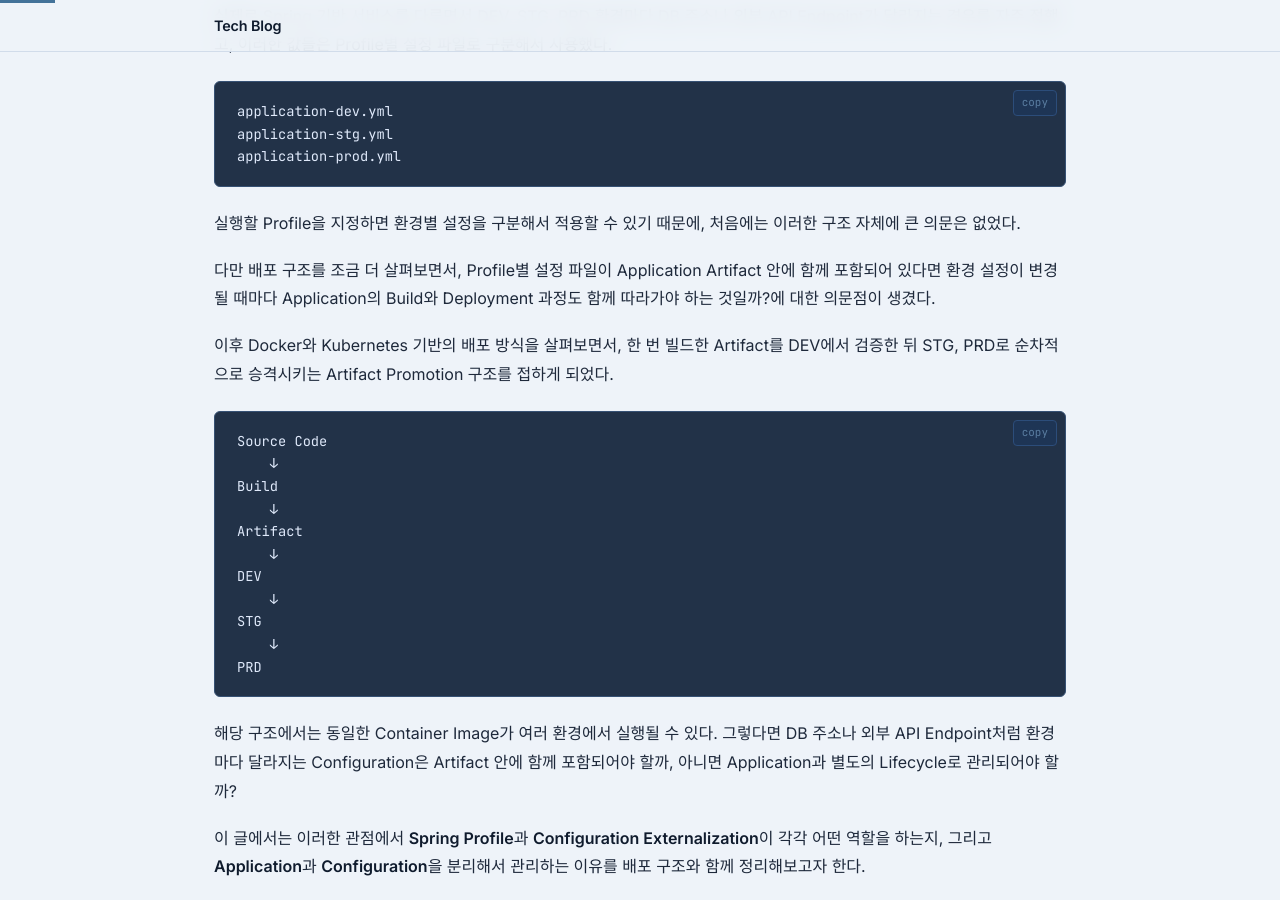
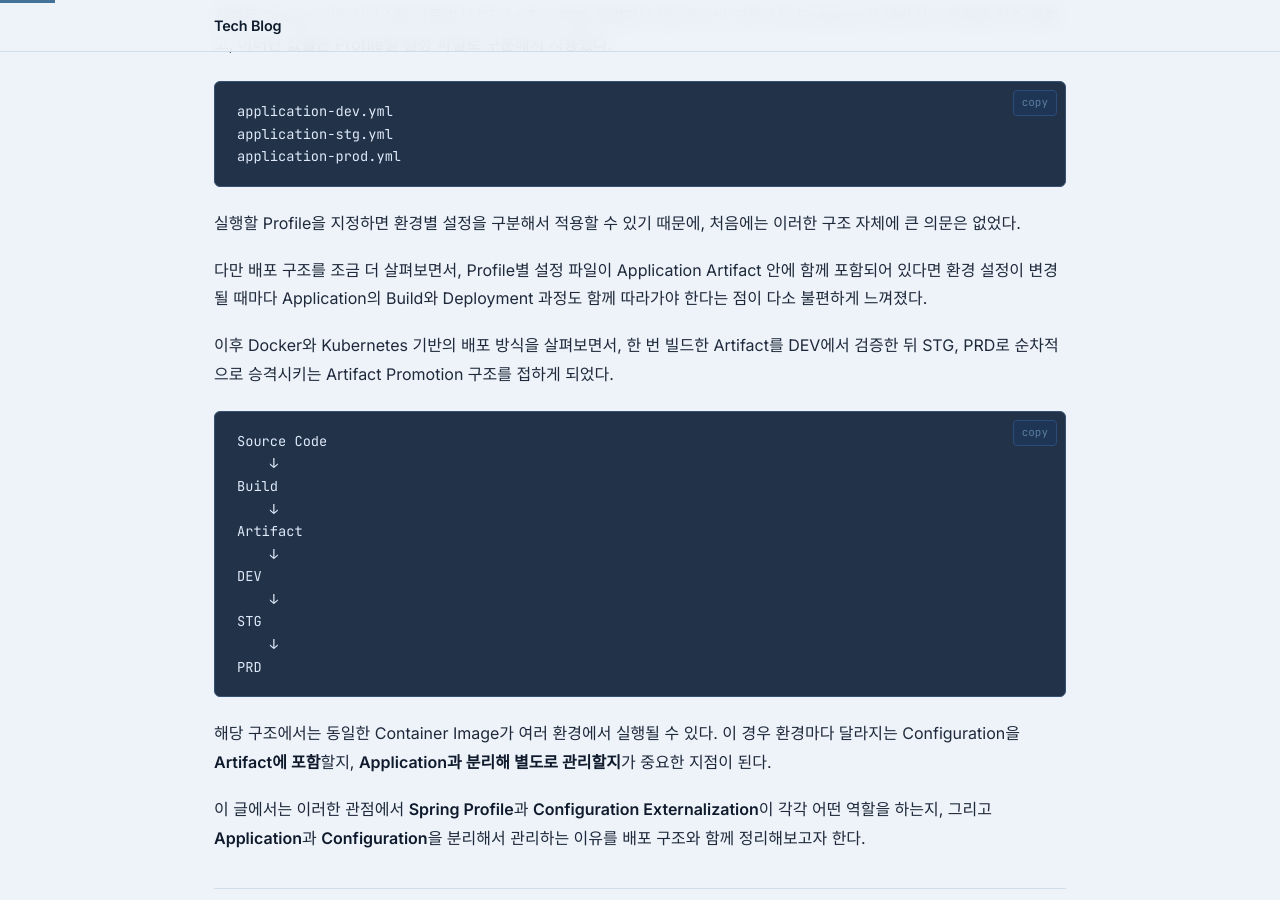
Before and after one commit to jw3418/jw3418.github.io, a Jekyll site: the page built from _posts/2026-08-23-application-configuration-seperation.md, in a window 1280 px wide and 900 px high, scrolled down 276 px. Built offline with Jekyll 4.4.1, drawn with Linux system fonts in a browser that asks for light colours; some of the changed text lies outside the part shown.

Commit message:
Refine discussion on application configuration separation
Clarified the separation of application configuration and lifecycle management in deployment structures, emphasizing the importance of managing configurations independently from the application artifact.

````diff
--- a/_posts/2026-08-23-application-configuration-seperation.md
+++ b/_posts/2026-08-23-application-configuration-seperation.md
@@ -19,7 +19,7 @@ application-prod.yml
 
 실행할 Profile을 지정하면 환경별 설정을 구분해서 적용할 수 있기 때문에, 처음에는 이러한 구조 자체에 큰 의문은 없었다.
 
-다만 배포 구조를 조금 더 살펴보면서, Profile별 설정 파일이 Application Artifact 안에 함께 포함되어 있다면 환경 설정이 변경될 때마다 Application의 Build와 Deployment 과정도 함께 따라가야 하는 것일까?에 대한 의문점이 생겼다.
+다만 배포 구조를 조금 더 살펴보면서, Profile별 설정 파일이 Application Artifact 안에 함께 포함되어 있다면 환경 설정이 변경될 때마다 Application의 Build와 Deployment 과정도 함께 따라가야 한다는 점이 다소 불편하게 느껴졌다.
 
 이후 Docker와 Kubernetes 기반의 배포 방식을 살펴보면서, 한 번 빌드한 Artifact를 DEV에서 검증한 뒤 STG, PRD로 순차적으로 승격시키는 Artifact Promotion 구조를 접하게 되었다.
 
@@ -37,7 +37,7 @@ STG
 PRD
 ```
 
-해당 구조에서는 동일한 Container Image가 여러 환경에서 실행될 수 있다. 그렇다면 DB 주소나 외부 API Endpoint처럼 환경마다 달라지는 Configuration은 Artifact 안에 함께 포함되어야 할까, 아니면 Application과 별도의 Lifecycle로 관리되어야 할까?
+해당 구조에서는 동일한 Container Image가 여러 환경에서 실행될 수 있다. 이 경우 환경마다 달라지는 Configuration을 **Artifact에 포함**할지, **Application과 분리해 별도로 관리할지**가 중요한 지점이 된다.
 
 이 글에서는 이러한 관점에서 **Spring Profile**과 **Configuration Externalization**이 각각 어떤 역할을 하는지, 그리고 **Application**과 **Configuration**을 분리해서 관리하는 이유를 배포 구조와 함께 정리해보고자 한다.
 
@@ -233,7 +233,7 @@ Configuration → 현재 환경에서 어떻게 실행할 것인가
 Environment → 어디에서 실행할 것인가
 ```
 
-이렇게 각 역할을 분리함으로서 **Application Version과 환경별 Configuration 별도 관리가 가능해지고, 하나의 Artifact를 각 환경에서 재사용**할 수 있게 되는 것이다.
+이렇게 각 역할을 분리하면 **Application Version과 환경별 Configuration을 별도로 관리할 수 있고, 하나의 Artifact를 여러 환경에서 재사용하는 구조 가능**해진다.
 
 ---
 
````
